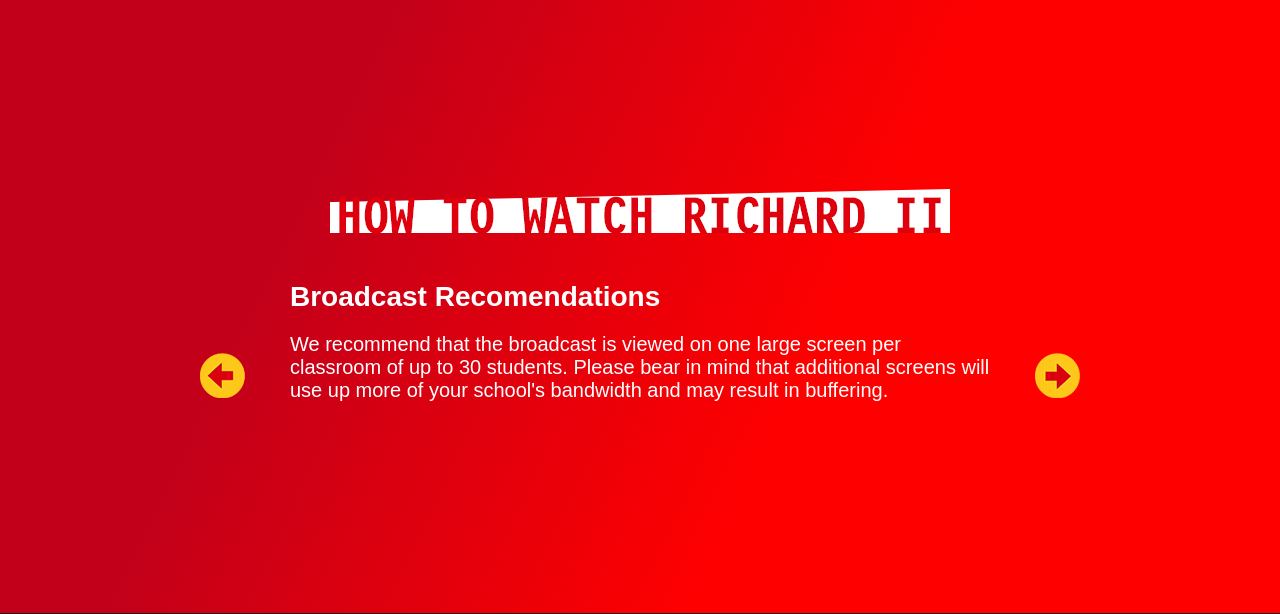
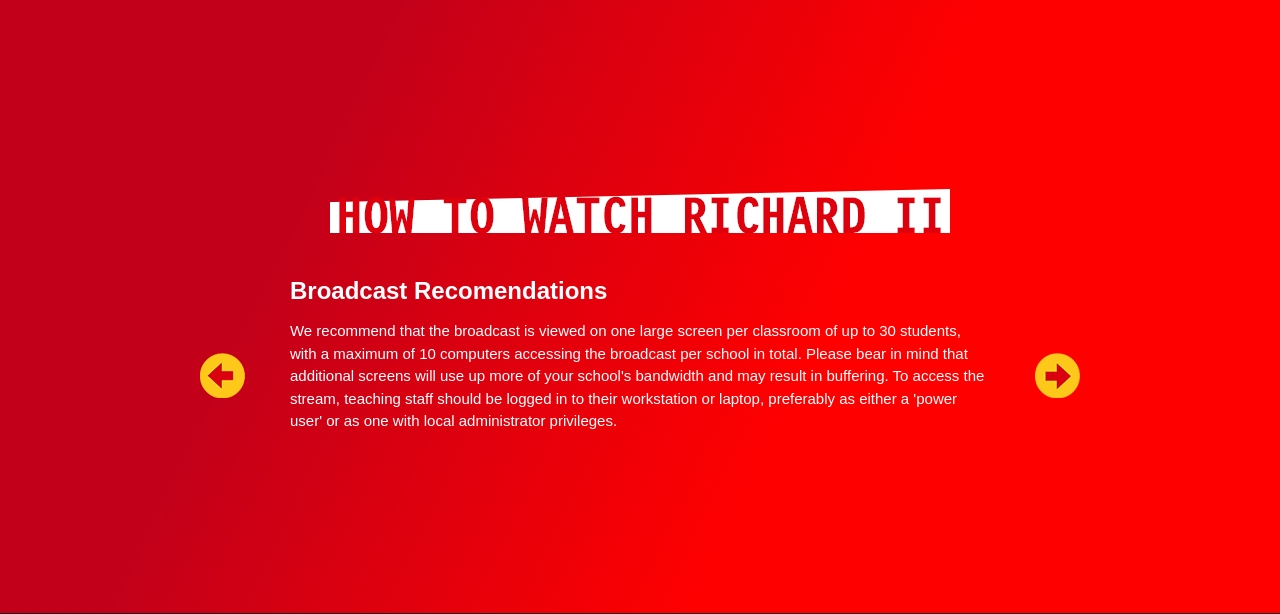
Before and after one commit to th0ran/richard_ii, a PHP site: page / in a window 1280 px wide. Shown: the part 2620-3234 px from the top of the page. Run offline with PHP 8.4, Linux system fonts and the light colour scheme; some libraries are stand-ins or nearby versions; some web fonts are replaced.

Commit message:
Changed fontsize for slider

```diff
--- a/css/liquid-slider.css
+++ b/css/liquid-slider.css
@@ -128,10 +128,11 @@
 	position: relative;
 }
 .panel-wrapper h3 {
-	font-size: 28px;
+	font-size: 24px;
 }
 .panel-wrapper p {
-	font-size: 20px;
+	font-size: 15px;
+	line-height: 1.5;
 }
 /*****************************************************
 * This will adjust styles for all navigation tabs
--- a/index.html
+++ b/index.html
@@ -160,7 +160,8 @@ To give your school’s questions the best chance of being selected, try to ensu
     </div>
     <div>
       <h3>Broadcast Recomendations</h3>
-      <p>We recommend that the broadcast is viewed on one large screen per classroom of up to 30 students. Please bear in mind that additional screens will use up more of your school's bandwidth and may result in buffering.</p>
+      <p>We recommend that the broadcast is viewed on one large screen per classroom of up to 30 students, with a maximum of 10 computers accessing the broadcast per school in total. Please bear in mind that additional screens will use up more of your school's bandwidth and may result in buffering.
+To access the stream, teaching staff should be logged in to their workstation or laptop, preferably as either a 'power user' or as one with local administrator privileges.</p>
     </div>
     <div>
       <h3>Test Event</h3>
@@ -170,7 +171,9 @@ To give your school’s questions the best chance of being selected, try to ensu
     <div>
       <h3>Compatibility With Mobile Devices</h3>
       <p>Please note that the classroom stream is <b>not intended to be viewed on mobile devices</b> such as iPads, iPhones and Android devices. <br>
-        For this reason they are unsupported to access the broadcast.</p>
+        For this reason they are unsupported to access the broadcast. In addition, preferred internet browsers are Google Chrome or Mozilla Firefox. The workstation or laptop should be connected to a broadband internet connection and have a fully up-to-date version of Adobe Flash Player installed.<br />
+        If you have any trouble logging on please email education@rsc.org.uk or call 01789 403432
+        </p>
     </div>
     <div>
       <h3>Live Stream Only</h3>
```
